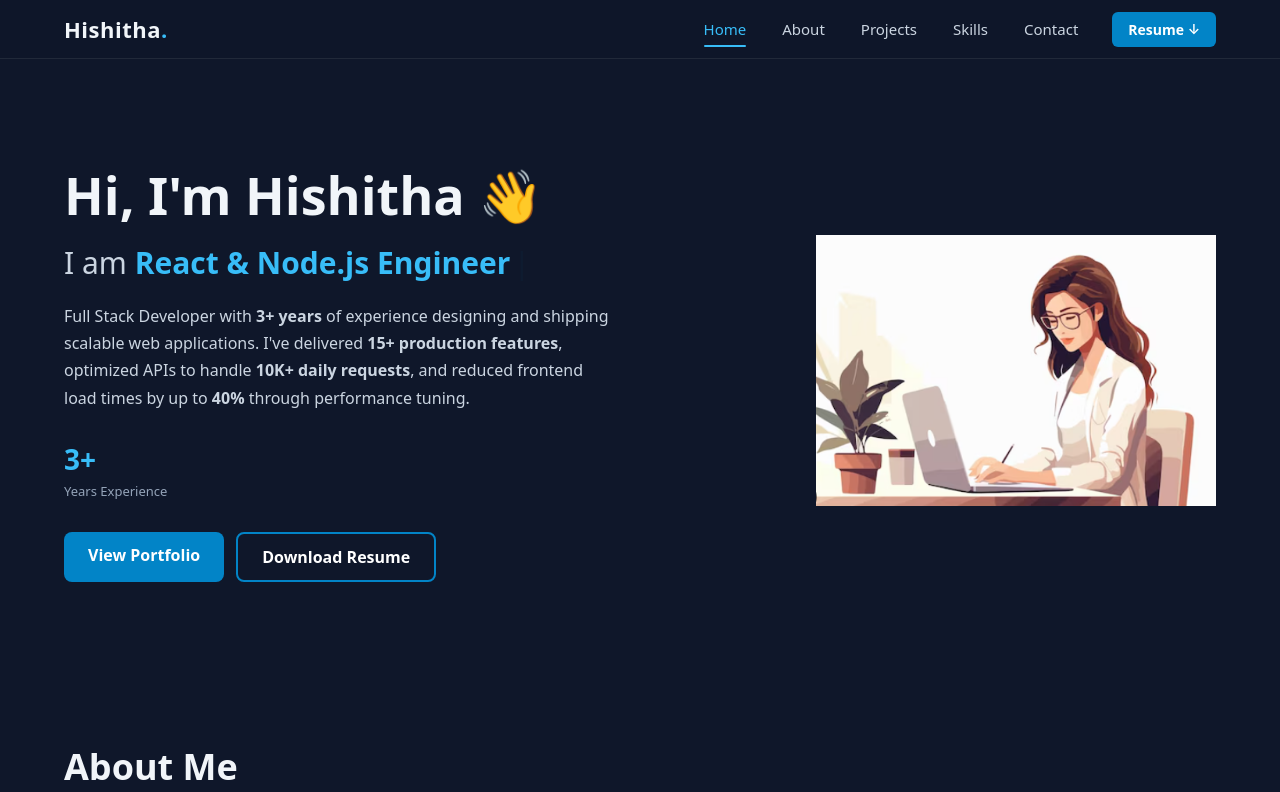
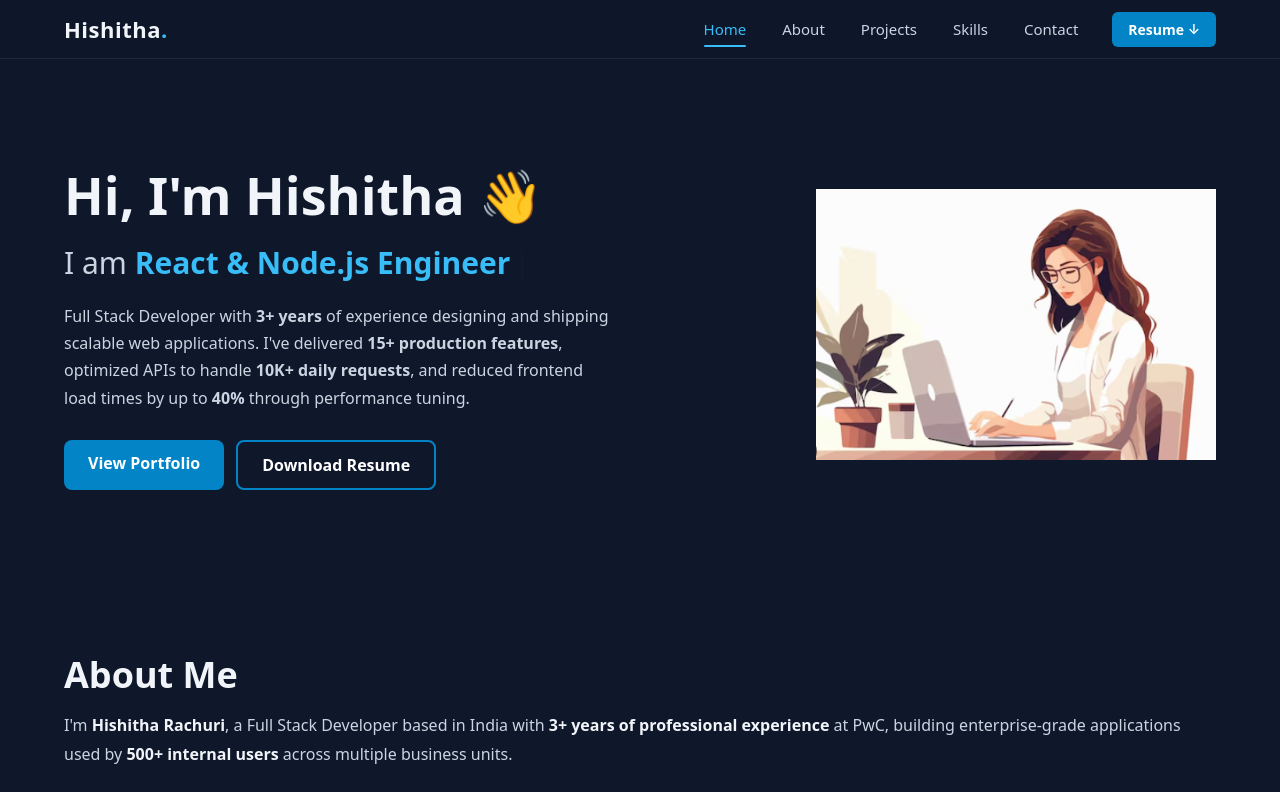
Before and after one commit to Hishitharachuri/HishithaPortfolio, a React app: page / in a window 1280 px wide. Shown: the top 792 px of the page. Built offline with nearby package versions, Linux system fonts and the light colour scheme; the HTML template or start-up script is replaced by a standard one.

Commit message:
Portfolio code

```diff
--- a/src/components/Contact.jsx
+++ b/src/components/Contact.jsx
@@ -4,8 +4,8 @@
 import mail from "../assets/mail.png";
 
 const contact = [
-    { src: github, alt: "GitHub", link: "https://github.com/hishitha-rachuri" },
-    { src: linkedin, alt: "LinkedIn", link: "https://linkedin.com/in/hishitha-rachuri" },
+    { src: github, alt: "GitHub", link: "https://github.com/Hishitharachuri" },
+    { src: linkedin, alt: "LinkedIn", link: "https://www.linkedin.com/in/hishitha-rachuri-3b3316231/" },
     { src: mail, alt: "Email", link: "https://mail.google.com/mail/?view=cm&fs=1&to=hishithrachuri@gmail.com" },
 ];
 
--- a/src/components/Home.jsx
+++ b/src/components/Home.jsx
@@ -34,14 +34,6 @@
                         times by up to <strong>40%</strong> through performance tuning.
                     </p>
 
-                    {/* Quick Stats Row */}
-                    <div className="hero-stats">
-                        <div className="stat">
-                            <h3>3+</h3>
-                            <p>Years Experience</p>
-                        </div>
-                    </div>
-
                     <div className="hero-buttons">
                         <a href="#projects" className="hero-button">View Portfolio</a>
                         <a href="/resume.pdf" className="hero-button outline" download>
```
